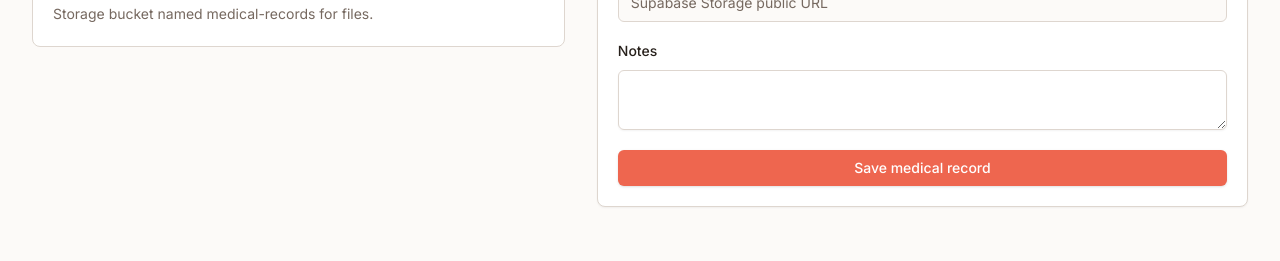
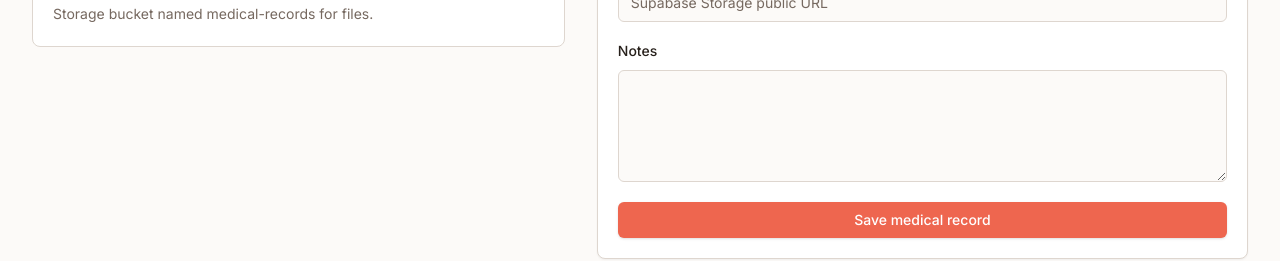
Before and after one commit to heisheK/DOGGO, a Next.js app: page /medical/upload in a window 1280 px wide. Shown: the part 344-605 px from the top of the page. Built offline with nearby package versions, Linux system fonts and the light colour scheme.

Commit message:
Add shared UI components

```diff
--- /dev/null
+++ b/components/ui/textarea.tsx
@@ -0,0 +1,18 @@
+import * as React from "react";
+import { cn } from "@/lib/utils";
+
+const Textarea = React.forwardRef<HTMLTextAreaElement, React.TextareaHTMLAttributes<HTMLTextAreaElement>>(
+  ({ className, ...props }, ref) => (
+    <textarea
+      className={cn(
+        "flex min-h-28 w-full rounded-md border border-input bg-background px-3 py-2 text-sm outline-none placeholder:text-muted-foreground focus-visible:ring-2 focus-visible:ring-ring disabled:cursor-not-allowed disabled:opacity-50",
+        className
+      )}
+      ref={ref}
+      {...props}
+    />
+  )
+);
+Textarea.displayName = "Textarea";
+
+export { Textarea };
```
